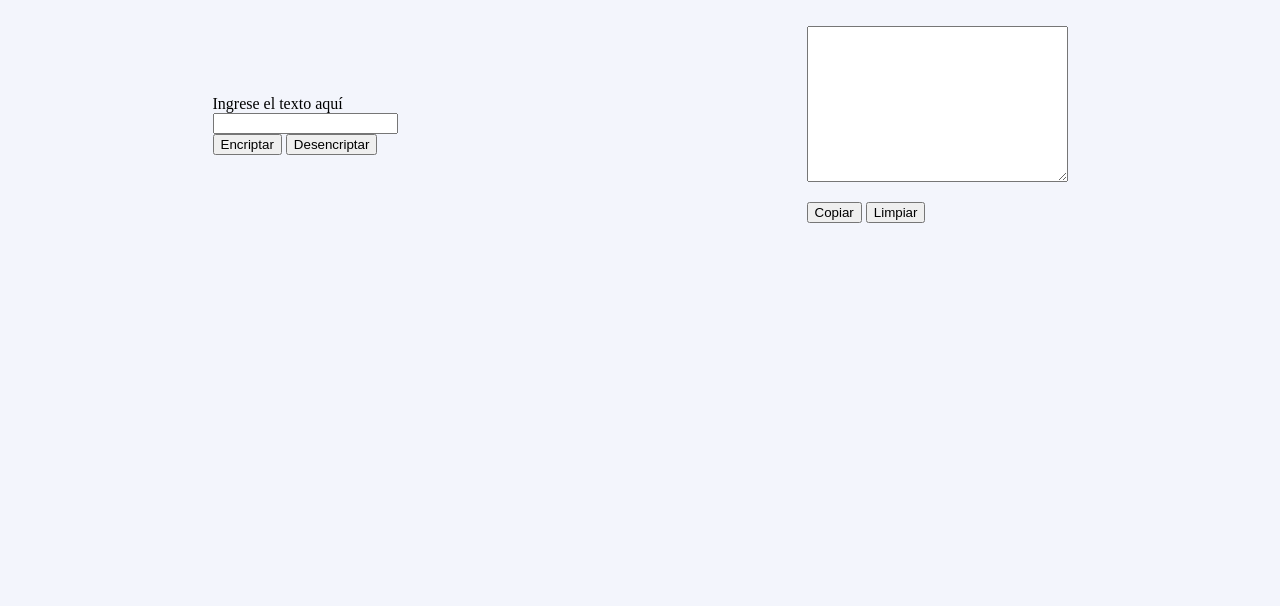
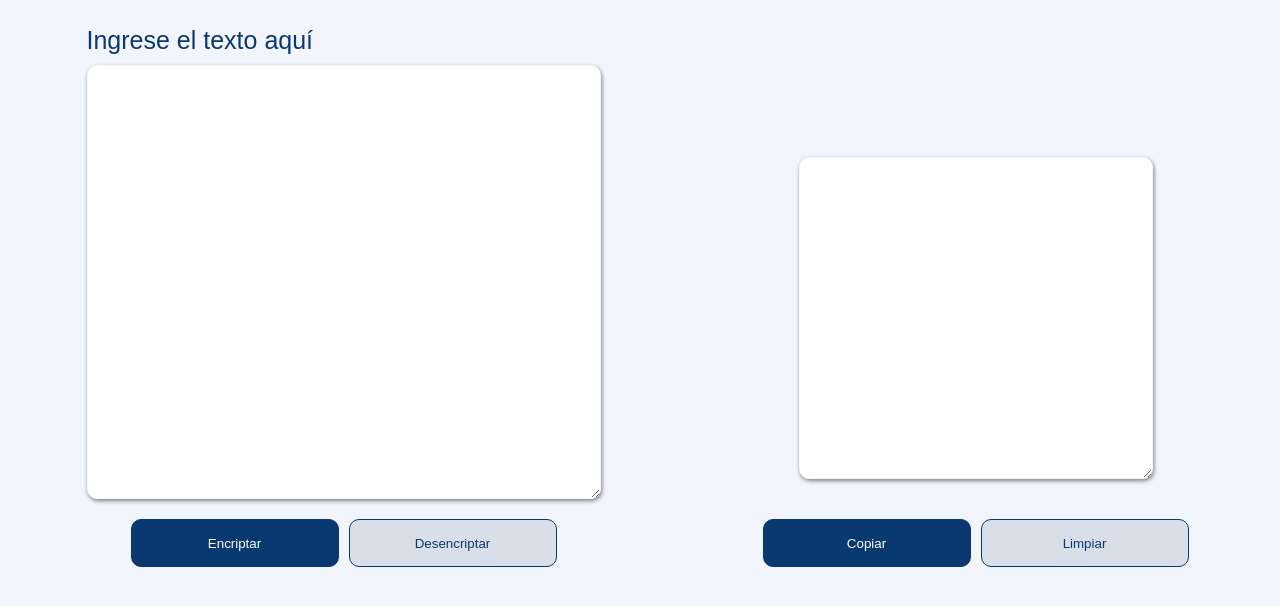
Before and after one commit to KeniaMontalvo/challenge-encriptador, a plain HTML site: page index.html in a window 1280 px wide. Drawn offline with Linux system fonts and the light colour scheme.

Commit message:
se le añadieron estilos al encriptador

```diff
--- a/index.html
+++ b/index.html
@@ -15,14 +15,15 @@
 
             <form action="" id="form">
                 <div class="textoParaModificar">
-                    <label for="textoEncriptado">Ingrese el texto aquí</label>
-                    <input type="text" id="textoEncriptado" name="textoEncriptado">
+                    <label for="textoEncriptado" class="etiquetaIndicacion">Ingrese el texto aquí</label>
+                    <textarea id="textoEncriptado" name="textoEncriptado" cols="30" rows="10" class="inputTextoParaEncriptar" spellcheck="false"></textarea>
                 </div>
 
                 <div class="botonesPrincipales">
-                    <button type="button" id="botonEncriptado" onclick="encriptar()">Encriptar</button>
+                    <button type="button" id="botonEncriptado" onclick="encriptar()" class="btn-encriptar">Encriptar</button>
 
-                    <button type="button" id="botonDesencriptado" onclick="desencriptar()">Desencriptar</button>
+                    <button type="button" id="botonDesencriptado" onclick="desencriptar()"
+                    class="btn-desencriptar">Desencriptar</button>
                 </div>
             </form>
         </section>
@@ -30,14 +31,14 @@
         <section class="textoIngresado">
 
             <div class="textoModificado">
-                <textarea name="resultado" id="textoDesencriptado" cols="30" rows="10"></textarea>
+                <textarea name="resultado" id="textoDesencriptado" cols="30" rows="10" class="inputTextoParaDesencriptar" spellcheck="false"></textarea>
                 <p class="advertencia" id="advertenciaTexto"></p>
                 <p class="sugerencia" id="sugerenciaTexto"></p>
             </div>
 
             <div class="botonesSecundarios">
-                <button type="button" id="botonCopiar">Copiar</button>
-                <button type="button" id="botonLimpiar">Limpiar</button>
+                <button type="button" id="botonCopiar" class="btn-copiar">Copiar</button>
+                <button type="button" id="botonLimpiar" class="btn-limpiar">Limpiar</button>
             </div>
         </section>
 
--- a/style.css
+++ b/style.css
@@ -1,12 +1,17 @@
 body{
     background-color: #f3f5fc;
+    font-family: Arial, Helvetica, sans-serif;
 }
+
+/*Ambos contenedores*/
 
 div.cuerpo{
     display: flex;
     justify-content: space-around;
-    align-items: center;
+    align-items: flex-end;
 }
+
+/*Contenedor para ingresar texto*/
 
 section.ingresarTexto{
     display: flex;
@@ -18,7 +23,150 @@ div.textoParaModificar{
     flex-direction: column;
 }
 
+label.etiquetaIndicacion{
+    font-size: 25px;
+    color: #0a3871;
+}
+
+textarea.inputTextoParaEncriptar{
+    width: 30rem;
+    height: 25rem;
+    margin: 10px 0;
+    color: #0a3871;
+    outline: none;
+    border: 1px solid #f3f5fc;
+    border-radius: 10px;
+    padding: 1rem;
+    box-shadow: 1px 2px 4px gray;
+    font-size: 20px;
+    word-wrap: break-word;
+    overflow-wrap: break-word;
+    white-space: pre-wrap;
+    overflow: hidden;
+    font-family: Arial, Helvetica, sans-serif;
+}
+
+/*Botones*/
+
+div.botonesPrincipales{
+    display: flex;
+    justify-content: center;
+}
+
+div.botonesPrincipales button{
+    width: 13rem;
+    height: 3rem;
+    border-radius: 10px;
+    margin: 10px 5px;
+    border: 1px solid #0a3871;
+}
+
+button.btn-encriptar{
+    background-color: #0a3871;
+    color: white;
+    cursor: pointer;
+}
+
+button.btn-encriptar:hover{
+    background-color: #135ebb;
+    border: 1px solid #135ebb;
+}
+
+button.btn-desencriptar{
+    color: #0a3871;
+    background-color: #d8dfe8;
+    cursor: pointer;
+}
+
+button.btn-desencriptar:hover{
+    color: white;
+    background-color: #999ca0;
+    border: 1px solid #999ca0;
+    cursor: pointer;
+}
+
+/*Sección para mostrar el texto ingresado*/
+
 section.textoIngresado{
     display: flex;
     flex-direction: column;
 }
+
+div.textoModificado{
+    display: flex;
+    flex-direction: column;
+    justify-content: flex-start;
+    align-items: center;
+}
+
+p.advertencia{
+    font-size: 18px;
+    font-weight: bold;
+    margin: 5px 0;
+}
+
+p.sugerencia{
+    font-size: 15px;
+    margin: 5px 0;
+}
+
+div.textoModificado textarea{
+    width: 20rem;
+    height: 18rem;
+    margin: 10px 0;
+    color: #0a3871;
+    outline: none;
+    border: 1px solid #f3f5fc;
+    border-radius: 10px;
+    padding: 1rem;
+    box-shadow: 1px 2px 4px gray;
+    font-size: 20px;
+    font-family: Arial, Helvetica, sans-serif;
+}
+
+/*Botones secundarios*/
+
+div.botonesSecundarios button{
+    width: 13rem;
+    height: 3rem;
+    border-radius: 10px;
+    margin: 10px 5px;
+    border: 1px solid #0a3871;
+}
+
+div.botonesSecundarios{
+    display: flex;
+    justify-content: center;
+}
+
+div.botonesSecundarios button{
+    width: 13rem;
+    height: 3rem;
+    border-radius: 10px;
+    margin: 10px 5px;
+    border: 1px solid #0a3871;
+}
+
+button.btn-copiar{
+    background-color: #0a3871;
+    color: white;
+    cursor: pointer;
+}
+
+button.btn-copiar:hover{
+    background-color: #135ebb;
+    border: 1px solid #135ebb;
+}
+
+button.btn-limpiar{
+    color: #0a3871;
+    background-color: #d8dfe8;
+    cursor: pointer;
+}
+
+button.btn-limpiar:hover{
+    color: white;
+    background-color: #999ca0;
+    border: 1px solid #999ca0;
+    cursor: pointer;
+}
```
